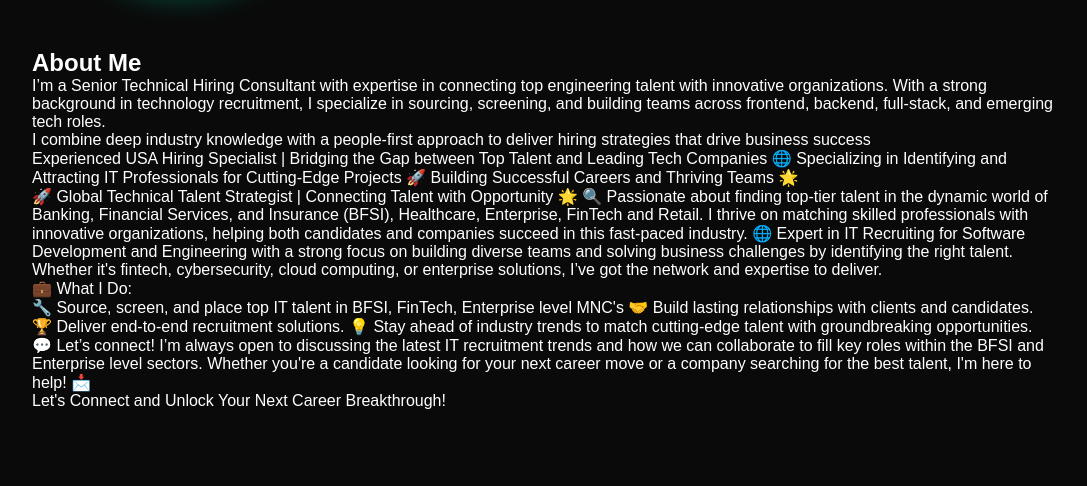
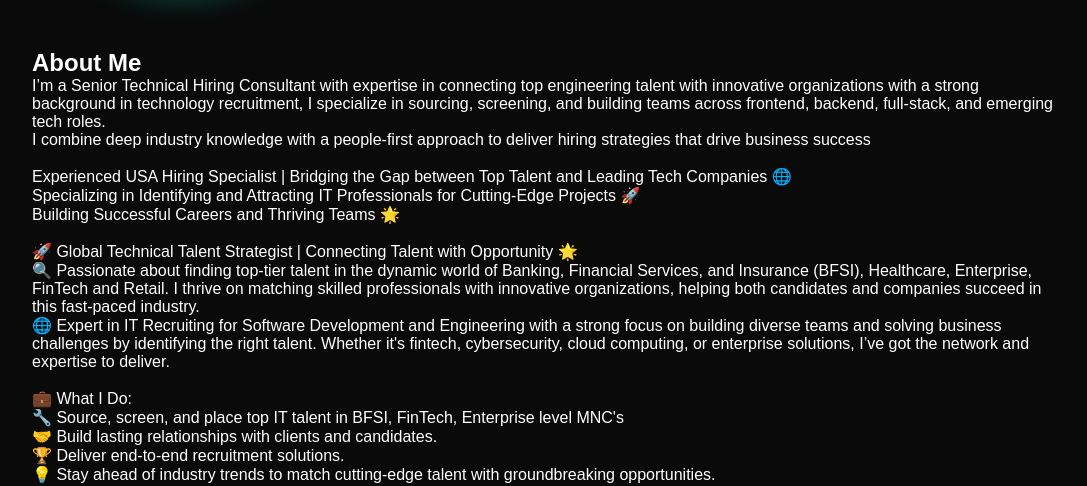
Before and after one commit to Anurag01Git/Webfolio, a plain HTML site: page index.html in a window 1280 px wide. Shown: the part 1163-1649 px from the top of the page, without its empty margins (96-1183 px from the left). Drawn offline with Linux system fonts and the light colour scheme.

Commit message:
Update index.html

```diff
--- a/index.html
+++ b/index.html
@@ -42,29 +42,34 @@
       <div class="about-text">
         <h2>About Me</h2>
         <p>
-          I’m a Senior Technical Hiring Consultant with expertise in connecting top engineering talent with innovative organizations. With a strong background in technology recruitment, I specialize in sourcing, screening, and building teams across frontend, backend, full-stack, and emerging tech roles.
+          I’m a Senior Technical Hiring Consultant with expertise in connecting top engineering talent with innovative organizations with a strong background in technology recruitment, I specialize in sourcing, screening, and building teams across frontend, backend, full-stack, and emerging tech roles.
           <br/>
           I combine deep industry knowledge with a people-first approach to deliver hiring strategies that drive business success
-           <br/>
+           <br/><br/>
           Experienced USA Hiring Specialist | Bridging the Gap between Top Talent and Leading Tech Companies 🌐
+          <br/>
           Specializing in Identifying and Attracting IT Professionals for Cutting-Edge Projects 🚀
+          <br/>
           Building Successful Careers and Thriving Teams 🌟
-           <br/>
+           <br/><br/>
 🚀 Global Technical Talent Strategist | Connecting Talent with Opportunity 🌟
-
+ <br/>
 🔍 Passionate about finding top-tier talent in the dynamic world of Banking, Financial Services, and Insurance (BFSI), Healthcare, Enterprise, FinTech and Retail. I thrive on matching skilled professionals with innovative organizations, helping both candidates and companies succeed in this fast-paced industry.
-
+ <br/>
 🌐 Expert in IT Recruiting for Software Development and Engineering with a strong focus on building diverse teams and solving business challenges by identifying the right talent. Whether it's fintech, cybersecurity, cloud computing, or enterprise solutions, I’ve got the network and expertise to deliver.
- <br/>
+ <br/><br/>
 💼 What I Do:
  <br/>
 🔧 Source, screen, and place top IT talent in BFSI, FinTech, Enterprise level MNC's
+<br/>
 🤝 Build lasting relationships with clients and candidates.
+<br/>
 🏆 Deliver end-to-end recruitment solutions.
+<br/>
 💡 Stay ahead of industry trends to match cutting-edge talent with groundbreaking opportunities.
- <br/>
+ <br/><br/><br/><br/>
 💬 Let’s connect! I’m always open to discussing the latest IT recruitment trends and how we can collaborate to fill key roles within the BFSI and Enterprise level sectors. Whether you're a candidate looking for your next career move or a company searching for the best talent, I'm here to help! 📩
- <br/>
+ <br/> <br/>
 Let's Connect and Unlock Your Next Career Breakthrough!
 
         </p>
```
